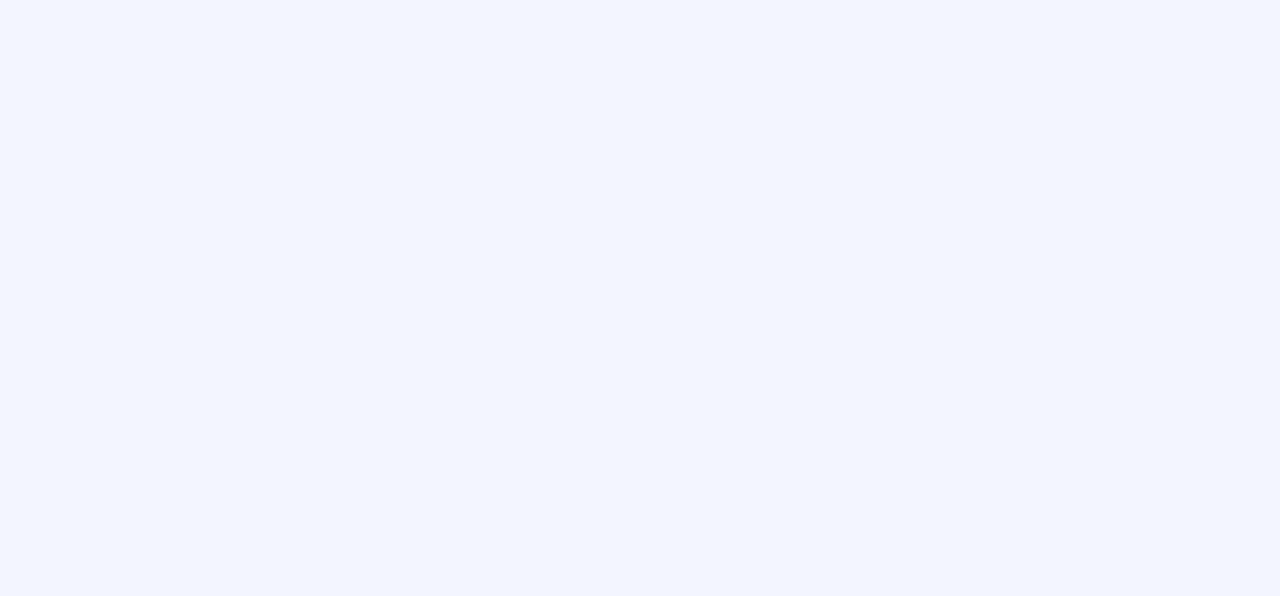
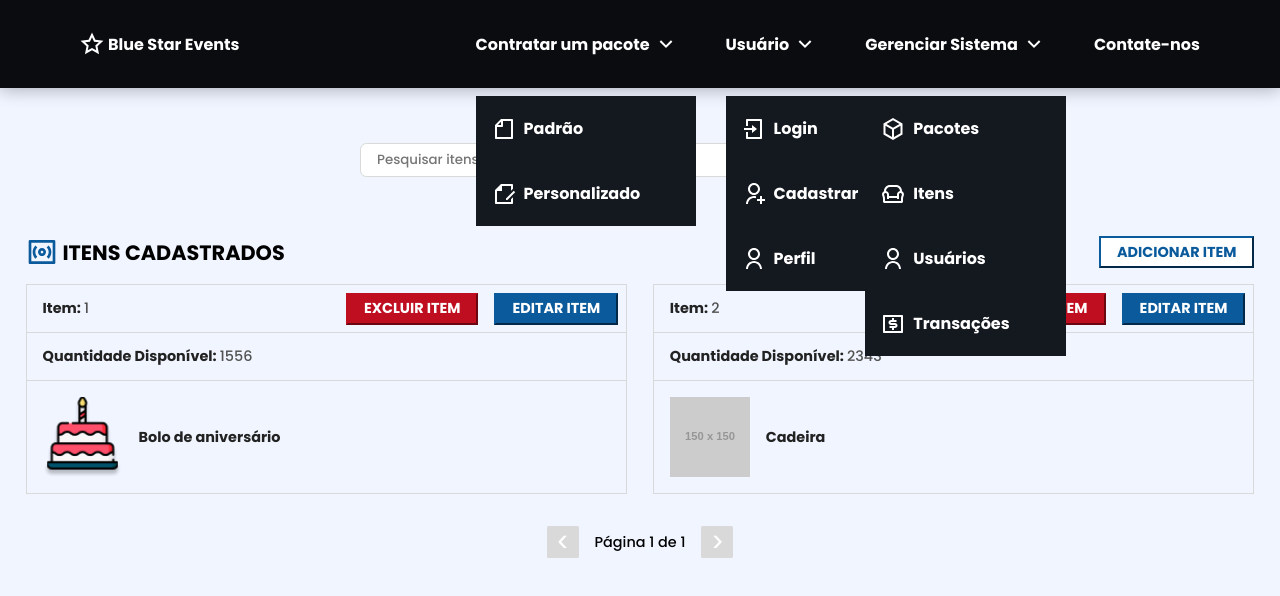
Before and after one commit to PauloHSilveir/CodeForge, a React (Vite) app in the folder blue-star-events-front/: page /gerenciaritens in a window 1280 px wide. Before the commit this address had no page. Shown: the top 596 px of the page. Built offline with nearby package versions, Linux system fonts and the light colour scheme.

Commit message:
Criação de componentes gerenericos para gerenciar itens e criação das telas de gerenciar e excluir itens

```diff
--- a/blue-star-events-front/src/App.jsx
+++ b/blue-star-events-front/src/App.jsx
@@ -13,6 +13,7 @@ import OrcamentoPersonalizado3 from './pages/OrcamentoPersonalizado3';
 import OrcamentoPersonalizado4 from './pages/OrcamentoPersonalizado4';
 import GerenciarSistema from './pages/GerenciarSistema';
 import GerenciarPacotes from './pages/GerenciarPacotes';
+import GerenciarItens from './pages/GerenciarItens';
 
 function App() {
   return (
@@ -32,6 +33,7 @@ function App() {
         <Route path='/orcamentopersonalizado4' element={<OrcamentoPersonalizado4 />} />
         <Route path='/gerenciarsistema' element={<GerenciarSistema />} />
         <Route path='/gerenciarpacotes' element={<GerenciarPacotes />} />
+        <Route path='/gerenciaritens' element={<GerenciarItens />} />
       </Routes>
     </BrowserRouter>
   );
--- /dev/null
+++ b/blue-star-events-front/src/components/GerenciarGenerico.jsx
@@ -0,0 +1,70 @@
+import React, { useState } from "react";
+import NavBar from "../components/Navbar";
+import GerenciarItensTop from "../components/GerenciarItensTop";
+import Paginacao from "../components/Paginacao";
+import styles from "../styles/GerenciarPacotes.module.css";
+
+function GerenciarGenerico({
+    dados,
+    renderItem,
+    icone,
+    titulo,
+    placeholder,
+    buttonText,
+    buttonLink,
+    itensPorPagina,
+    noItensFound,
+}) {
+    const [itensFiltrados, setItensFiltrados] = useState(dados);
+    const [paginaAtual, setPaginaAtual] = useState(1);
+
+    const indexInicial = (paginaAtual - 1) * itensPorPagina;
+    const itensNaPagina = itensFiltrados.slice(indexInicial, indexInicial + itensPorPagina);
+
+    const totalDePaginas = () => Math.ceil(itensFiltrados.length / itensPorPagina);
+
+    const mudarPagina = (pagina) => {
+        if (pagina >= 1 && pagina <= totalDePaginas()) {
+            setPaginaAtual(pagina);
+        }
+    };
+
+    const handleSearch = (query) => {
+        const filtered = dados.filter((item) =>
+            item.nome.toLowerCase().includes(query.toLowerCase())
+        );
+        setItensFiltrados(filtered);
+        setPaginaAtual(1);
+    };
+
+    return (
+        <div>
+            <NavBar />
+            <div className={styles.container}>
+                <GerenciarItensTop
+                    placeholder={placeholder}
+                    icon={icone}
+                    bigText={titulo}
+                    buttonText={buttonText}
+                    buttonLink={buttonLink}
+                    onSearch={handleSearch} // Passa a função handleSearch para o filho
+                />
+                <div className={styles.descriptions}>
+                    {itensNaPagina.length > 0 ? (
+                        itensNaPagina.map((item) => renderItem(item))
+                    ) : (
+                        <p>{noItensFound}</p>
+                    )}
+                </div>
+                <Paginacao
+                    totalItens={itensFiltrados.length}
+                    itensPorPagina={itensPorPagina}
+                    paginaAtual={paginaAtual}
+                    mudarPagina={mudarPagina}
+                />
+            </div>
+        </div>
+    );
+}
+
+export default GerenciarGenerico;
--- a/blue-star-events-front/src/components/GerenciarItensTop.jsx
+++ b/blue-star-events-front/src/components/GerenciarItensTop.jsx
@@ -1,52 +1,41 @@
-import React, { useState } from 'react';
-import { useNavigate } from 'react-router-dom';
-import styles from '../styles/GerenciarItensTop.module.css';
-import { RiSearchLine } from '@remixicon/react';
+import React, { useState } from "react";
+import { useNavigate } from "react-router-dom";
+import styles from "../styles/GerenciarItensTop.module.css";
+import { RiSearchLine } from "@remixicon/react";
 
 function GerenciarItensTop({
-    pacotes,
-    setPacotesFiltrados,
     placeholder,
     icon: Icon,
     bigText,
     buttonText,
     buttonLink,
+    onSearch,
 }) {
-    const [searchQuery, setSearchQuery] = useState('');
-    const [noResultsMessage, setNoResultsMessage] = useState('');
+    const [searchQuery, setSearchQuery] = useState("");
+    const navigate = useNavigate();
 
     const handleSearchChange = (event) => {
         setSearchQuery(event.target.value);
     };
 
     const handleKeyDown = (event) => {
-        if (event.key === 'Enter') {
-            filterPacotes();
+        if (event.key === "Enter") {
+            onSearch(searchQuery);
         }
     };
 
     const handleSearchClick = () => {
-        filterPacotes();
-    };
-
-    const filterPacotes = () => {
-        const filtered = pacotes.filter(pacote =>
-            pacote.nome.toLowerCase().includes(searchQuery.toLowerCase())
-        );
-        setPacotesFiltrados(filtered);
-
-        if (filtered.length === 0) {
-            setNoResultsMessage("Nenhum pacote encontrado.");
-        } else {
-            setNoResultsMessage('');
-        }
+        onSearch(searchQuery);
     };
 
     return (
         <div>
             <div className={styles.searchBarContainer}>
                 <div className={styles.searchInputWrapper}>
-                    <RiSearchLine className={styles.iconSearch} onClick={handleSearchClick}/>
+                    <RiSearchLine
+                        className={styles.iconSearch}
+                        onClick={handleSearchClick}
+                    />
                     <input
                         type="search"
                         value={searchQuery}
@@ -63,15 +52,15 @@ function GerenciarItensTop({
                     {Icon && <Icon className={styles.blueIcon} />}
                     <span className={styles.bigText}>{bigText}</span>
                 </div>
-                <button className={styles.adicPac} onClick={() => navigate(buttonLink)}>
+                <button
+                    className={styles.adicPac}
+                    onClick={() => navigate(buttonLink)}
+                >
                     {buttonText}
                 </button>
             </div>
-
-            {noResultsMessage && <p>{noResultsMessage}</p>}
         </div>
     );
 }
 
-
 export default GerenciarItensTop;
--- /dev/null
+++ b/blue-star-events-front/src/components/ItemIndividual.jsx
@@ -0,0 +1,50 @@
+import React, { useState } from 'react';
+import stylesGI from "../styles/PacoteIndividual.module.css";
+import ModalExcluir from "../components/ModalExcluir";
+
+function ItemIndividual({ id, nome, quantidade, imagem }) {
+    const [isModalOpen, setModalOpen] = useState(false);
+
+
+    const openModal = () => setModalOpen(true);
+    const closeModal = () => setModalOpen(false);
+
+    return (
+        <div className={stylesGI.descriptionItem}>
+            <div className={stylesGI.descriptionItemTop}>
+                <div className={stylesGI.idTop}>
+                    <span className={stylesGI.mediumTextDark}>Item: </span>
+                    <span className={stylesGI.mediumTextLight}>{id}</span>
+                </div>
+                <div className={stylesGI.buttonsTop}>
+                    <button className={`${stylesGI.buttons} ${stylesGI.excPac}`} onClick={openModal}>
+                        EXCLUIR ITEM
+                    </button>
+                    <button className={`${stylesGI.buttons} ${stylesGI.ediPac}`}>
+                        EDITAR ITEM
+                    </button>
+                </div>
+            </div>
+            <div className={stylesGI.descriptionItemTop}>
+                <div className={stylesGI.idTop}>
+                    <span className={stylesGI.mediumTextDark}>Quantidade Disponível: </span>
+                    <span className={stylesGI.mediumTextLight}>{quantidade}</span>
+                </div>
+            </div>
+
+            <div className={stylesGI.descriptionItemBottom}>
+                <div className={stylesGI.packageImageContainer}>
+                    <img src={imagem} alt={`Imagem do item ${nome}`} />
+                </div>
+                <div className={stylesGI.idTop}>
+                    <span className={stylesGI.mediumTextDark}>{nome}</span>
+                </div>
+            </div>
+            <ModalExcluir isOpen={isModalOpen} onClose={closeModal}>
+                <p>DESEJA REALMENTE <strong>EXCLUIR</strong> O ITEM<strong> PERMANENTEMENTE</strong>?</p>
+            </ModalExcluir>
+        </div>
+    );
+}
+
+export default ItemIndividual;
--- /dev/null
+++ b/blue-star-events-front/src/pages/GerenciarItens.jsx
@@ -0,0 +1,36 @@
+import GerenciarGenerico from "../components/GerenciarGenerico";
+import { RiSurroundSoundLine } from "@remixicon/react";
+import packageImage1 from "../assets/images/Aniversario.png";
+import ItemIndividual from "../components/ItemIndividual";
+
+// Dados mockados
+const itens = [
+    { id: 1, nome: "Bolo de aniversário", quantidade: 1556, imagem: packageImage1 },
+    { id: 2, nome: "Cadeira", quantidade: 2343, imagem: "https://via.placeholder.com/150" },
+];
+
+function GerenciarItens() {
+    return (
+        <GerenciarGenerico
+            dados={itens}
+            renderItem={(item) => (
+                <ItemIndividual
+                    key={item.id}
+                    id={item.id}
+                    nome={item.nome}
+                    quantidade={item.quantidade}
+                    imagem={item.imagem}
+                />
+            )}
+            icone={RiSurroundSoundLine}
+            titulo="ITENS CADASTRADOS"
+            placeholder="Pesquisar itens"
+            buttonText="ADICIONAR ITEM"
+            buttonLink="/adicionaritem"
+            itensPorPagina={12}
+            noItensFound="Nenhum item encontrado."
+        />
+    );
+}
+
+export default GerenciarItens;
--- a/blue-star-events-front/src/styles/PacoteIndividual.module.css
+++ b/blue-star-events-front/src/styles/PacoteIndividual.module.css
@@ -33,7 +33,7 @@
     width: 47vw;
     min-width: 30rem;
     margin-top: 1rem;
-    height: 10rem;
+    height: max-content;
     flex-direction: column;
 }
 
```
Also changed, not shown: blue-star-events-front/src/pages/GerenciarPacotes.jsx (+15 -59 lines).
